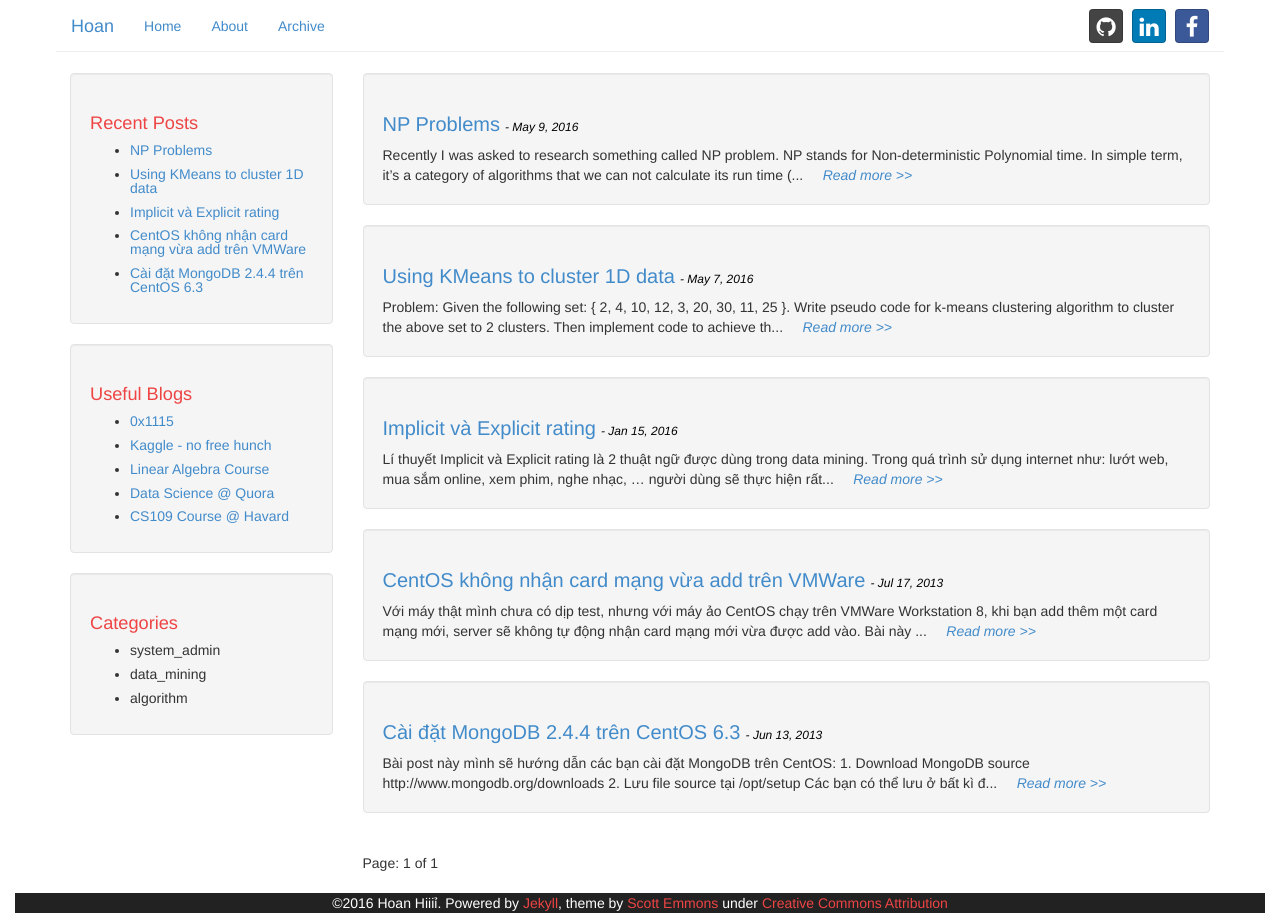
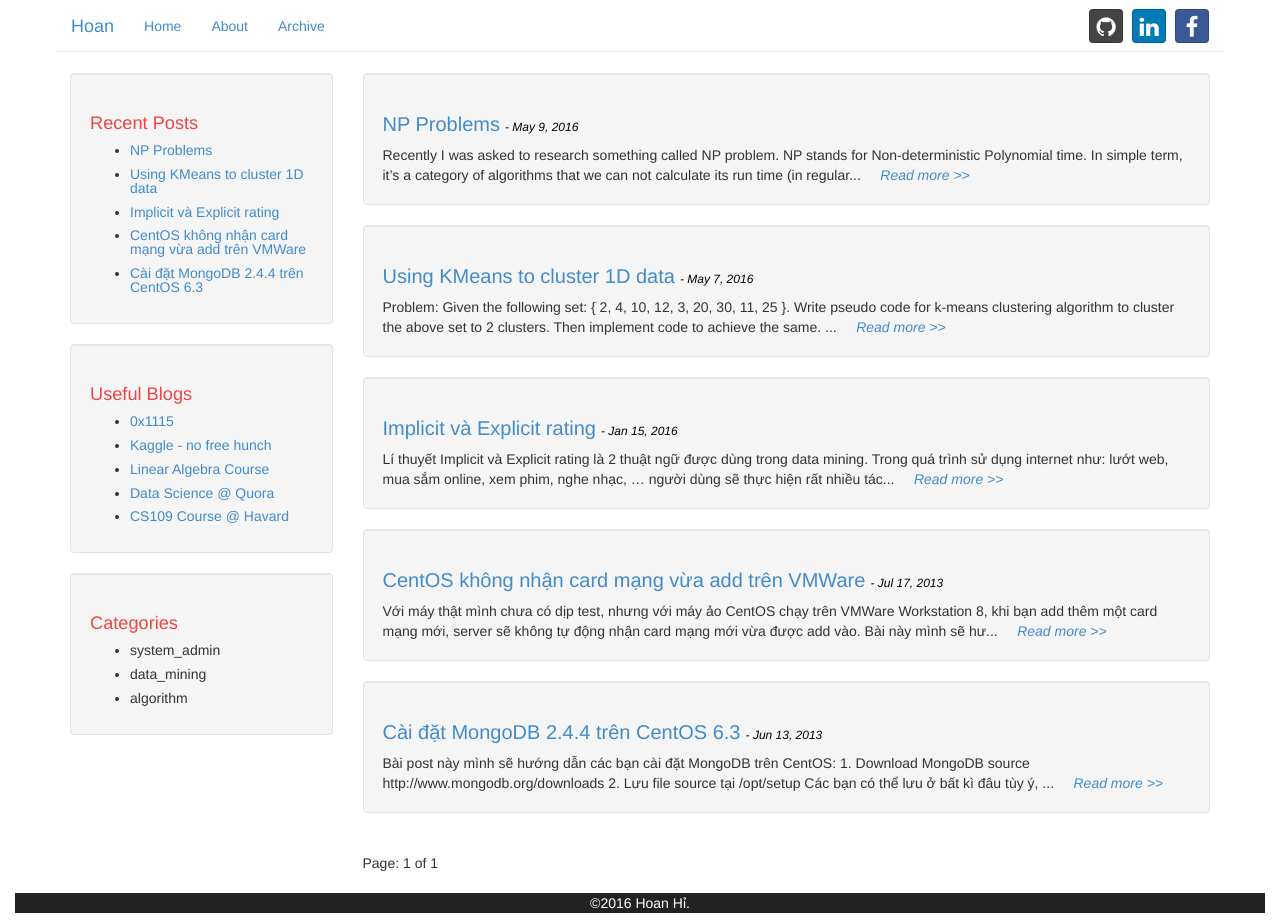
Before and after one commit to hoanvu/hoanvu.github.io, a Jekyll site: the page built from index.html, in a window 1280 px wide. Built offline with Jekyll 4.4.1, drawn with Linux system fonts in a browser that asks for light colours; the list of posts is cut into pages by our own code.

Commit message:
modify some design

```diff
--- a/_config.yml
+++ b/_config.yml
@@ -1,6 +1,6 @@
 # Jekyll configuration
 
-name: Hoan Hiiiỉ
+name: Hoan Hỉ
 description: A jekyll theme
 
 # url is currently only used only for the RSS feed in feed.xml
--- a/_includes/footer.html
+++ b/_includes/footer.html
@@ -1,9 +1,9 @@
 <div class="container-fluid">
     <div class="row-fluid">
         <div class="span12 footer navbar-inverse">
-            <p class="copyright">&copy;{{ site.time | date: '%Y' }} {{ site.name }}. Powered by <a href="http://jekyllrb.com">Jekyll</a>, theme by <a href="https://github.com/scotte/jekyll-clean">Scott Emmons</a>
+            <p class="copyright">&copy;{{ site.time | date: '%Y' }} {{ site.name }}.</p> <!-- Powered by <a href="http://jekyllrb.com">Jekyll</a>, theme by <a href="https://github.com/scotte/jekyll-clean">Scott Emmons</a>
             under
-            <a href="http://creativecommons.org/licenses/by/4.0/">Creative Commons Attribution</a></p>
+            <a href="http://creativecommons.org/licenses/by/4.0/">Creative Commons Attribution</a></p> -->
         </div>
     </div>
 </div>
--- a/_includes/header.html
+++ b/_includes/header.html
@@ -35,6 +35,7 @@
                     <li class="active visible-xs-block"><a href="{{ site.baseurl }}/links.html">Links</a></li>
                     <li class="active"><a href="{{ site.baseurl }}/about.html">About</a></li>
                     <li class="active"><a href="{{ site.baseurl }}/archive.html">Archive</a></li>
+                    <!-- <li class="active"><a href="{{ site.baseurl }}/cv.pdf" target="_blank">CV</a></li> -->
                 </ul>
                 <ul class="nav navbar-nav toright">
 
--- a/_layouts/post.html
+++ b/_layouts/post.html
@@ -20,7 +20,7 @@
             <div class="post-content">
             {{ content }}
             <br>
-            <a class="btn btn-primary" href="{{ site.url }}">Homepage >></a>
+            <a class="btn btn-primary" href="{{ site.url }}"> &laquo; Homepage</a>
             </div>
             {% if page.comments %}
                 {% if site.disqus != '' %}
--- a/index.html
+++ b/index.html
@@ -17,7 +17,7 @@ layout: default
             {% endif %}
         {% endif %}
         <div class="content">
-            {{ post.content | strip_html | truncate:200 }}
+            {{ post.content | strip_html | truncate:210 }}
             {% if post.content | size > 200 %}
               &nbsp;&nbsp;&nbsp; <em><a href="{{ site.baseurl}}{{ post.url }}">Read more >></a></em>
             {% endif %}
```
